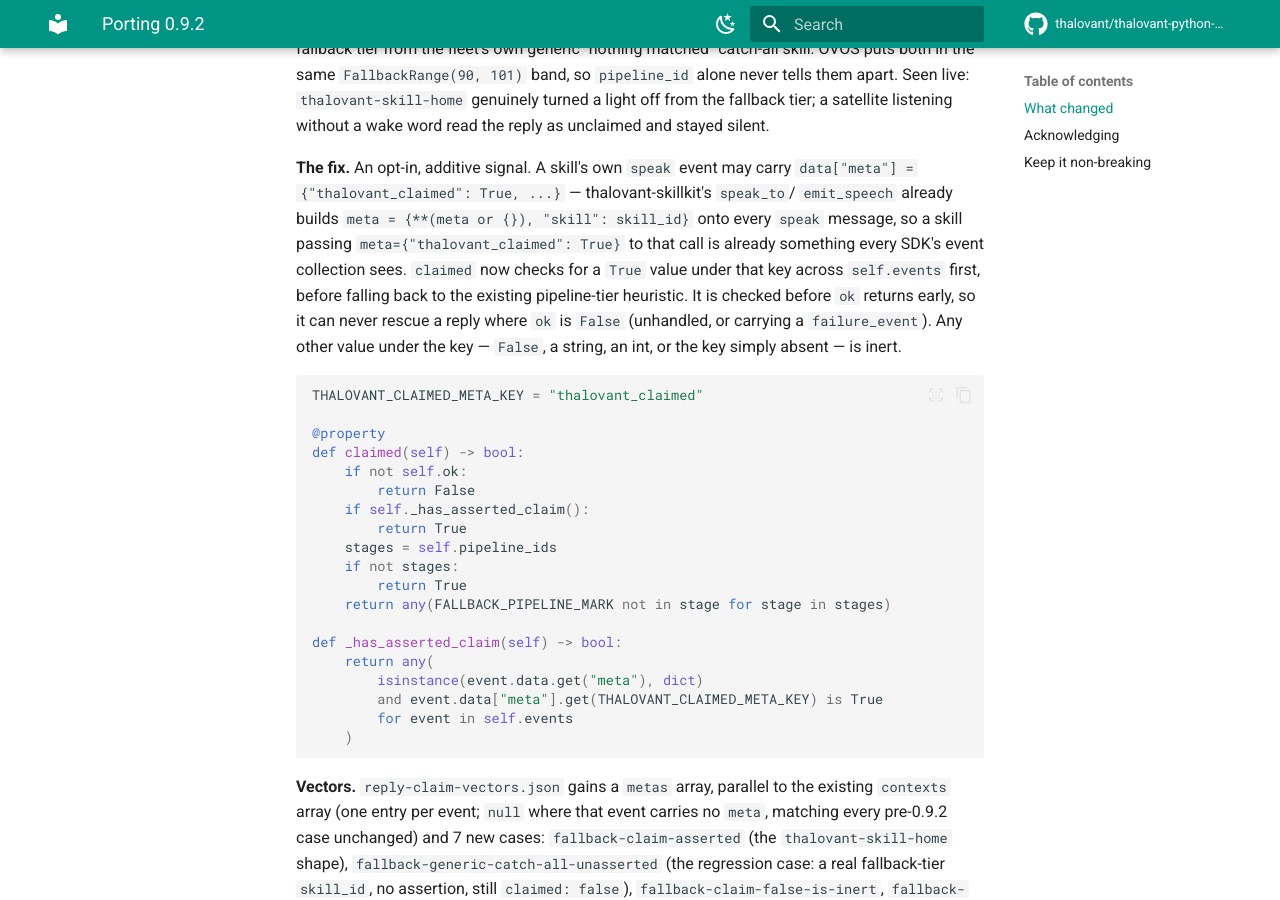
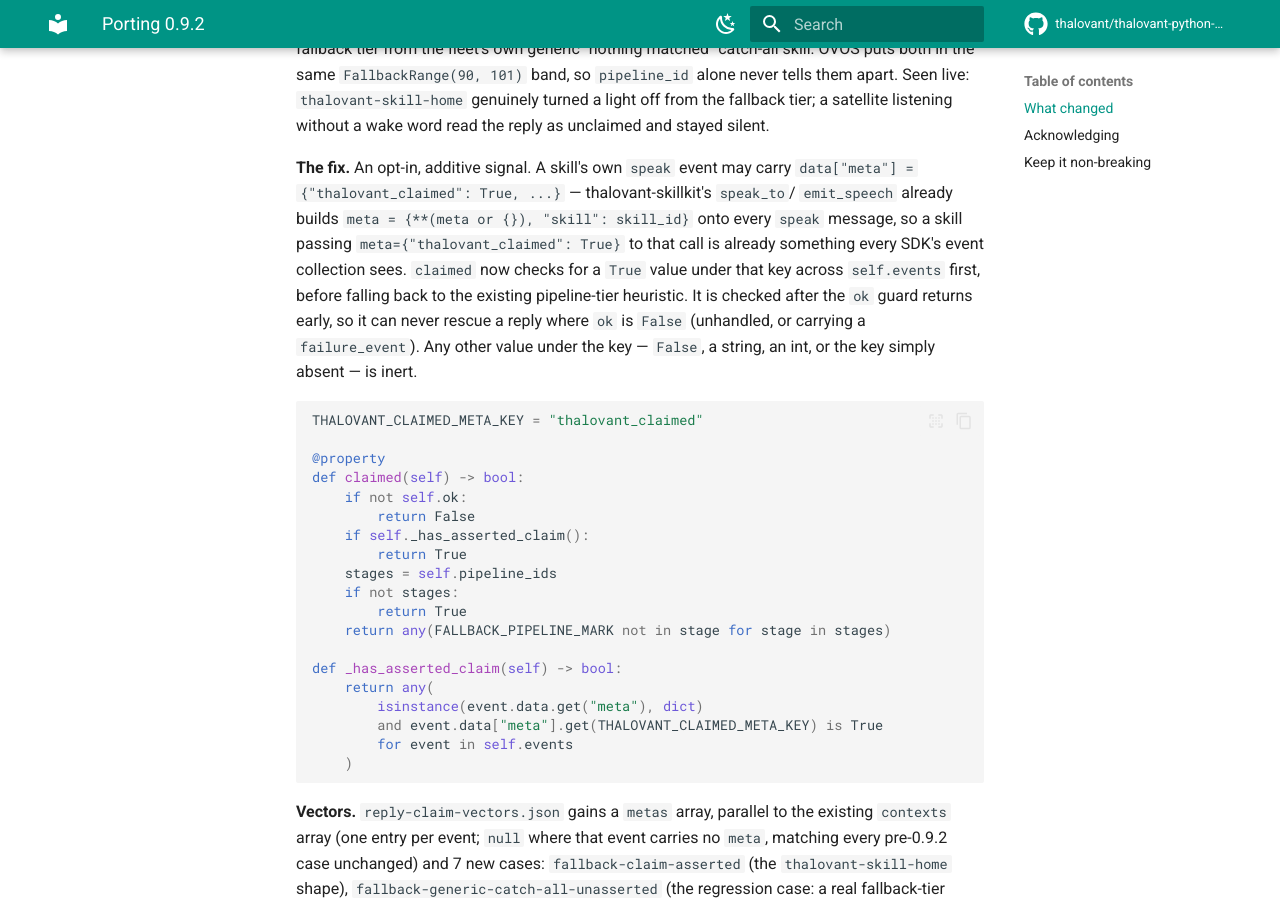
Before and after one commit to thalovant/thalovant-python-sdk, an MkDocs documentation site: the page built from docs/0.9.2-porting.md, in a window 1280 px wide and 900 px high, scrolled down 436 px. Built offline with MkDocs 1.6.1 and Material for MkDocs 9.7.7, drawn with Linux system fonts in a browser that asks for light colours; comment, search, counter and statistics services are not loaded.

Commit message:
Fix the porting guide's check order: after ok, not before
CodeRabbit caught it on #97: the prose said the meta-claim assertion is
checked before the `ok` guard returns early, backwards from what the code
and the PR's own summary say. A port that followed the prose could let the
assertion rescue a genuinely failed reply.

Co-Authored-By: Claude Sonnet 5 <noreply@anthropic.com>

````diff
--- a/docs/0.9.2-porting.md
+++ b/docs/0.9.2-porting.md
@@ -21,8 +21,8 @@ and stayed silent.
 `speak` message, so a skill passing `meta={"thalovant_claimed": True}` to that call is
 already something every SDK's event collection sees. `claimed` now checks for a `True`
 value under that key across `self.events` first, before falling back to the existing
-pipeline-tier heuristic. It is checked before `ok` returns early, so it can never rescue
-a reply where `ok` is `False` (unhandled, or carrying a `failure_event`). Any other value
+pipeline-tier heuristic. It is checked after the `ok` guard returns early, so it can never
+rescue a reply where `ok` is `False` (unhandled, or carrying a `failure_event`). Any other value
 under the key — `False`, a string, an int, or the key simply absent — is inert.
 
 ```python
````
